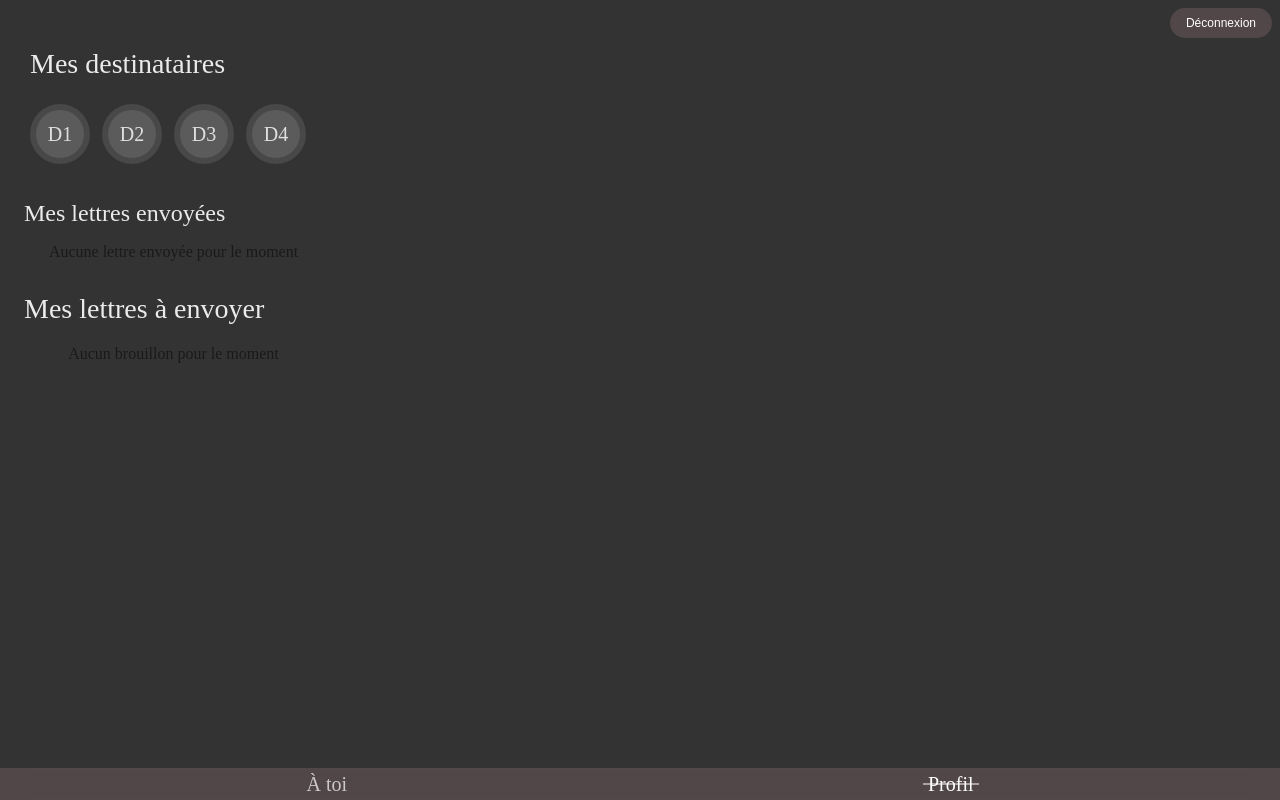
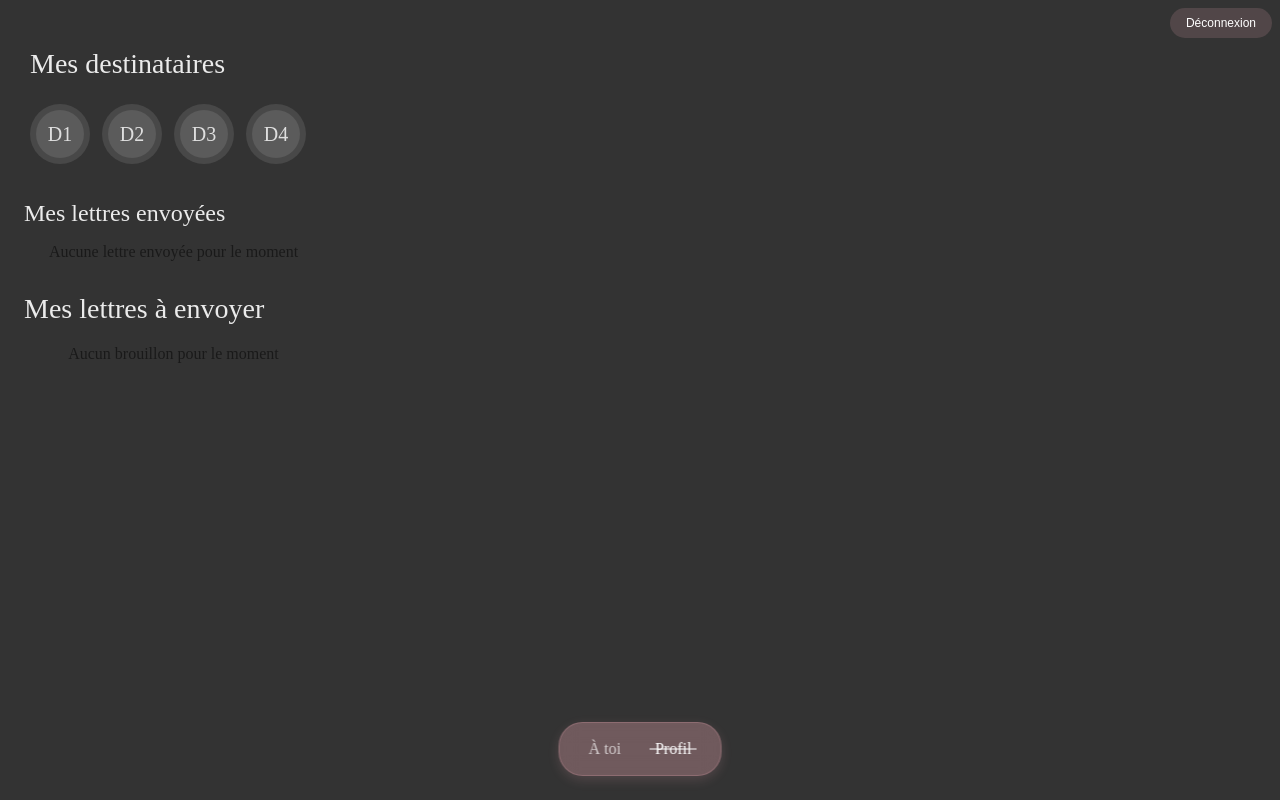
Before and after one commit to itsm4/checkpoint-letter, a React (Vite) app in the folder client/: page /profile in a window 1280 px wide. Built offline with nearby package versions, Linux system fonts and the light colour scheme.

Commit message:
style: style navbar

```diff
--- a/client/src/styles/ForYou.css
+++ b/client/src/styles/ForYou.css
@@ -9,6 +9,7 @@
   color: #ffffff;
   position: relative;
   overflow-x: hidden;
+  padding-bottom: 80px; /* Espace pour la navbar */
 }
 
 .letters-list {
--- a/client/src/styles/FutureMe.css
+++ b/client/src/styles/FutureMe.css
@@ -9,6 +9,7 @@
   color: #ffffff;
   position: relative;
   overflow: hidden;
+  padding-bottom: 80px; /* Espace pour la navbar */
 }
 
 .letters-list {
--- a/client/src/styles/NavBar.css
+++ b/client/src/styles/NavBar.css
@@ -1,16 +1,19 @@
 .navbar {
   position: fixed;
-  bottom: 0;
-  left: 0;
-  right: 0;
+  bottom: 8px;
+  left: 50%;
+  transform: translateX(-50%);
+  background: rgba(255, 182, 193, 0.3);
+  backdrop-filter: blur(10px);
+  -webkit-backdrop-filter: blur(10px);
+  border-radius: 24px;
+  padding: 8px 16px;
   display: flex;
-  justify-content: space-around;
-  align-items: center;
-  padding: 16px;
-  background: var(--pink-100);
-  backdrop-filter: blur(15px);
-  -webkit-backdrop-filter: blur(15px);
-  z-index: 1000;
+  gap: 24px;
+  z-index: 100;
+  border: 1px solid rgba(255, 182, 193, 0.2);
+  box-shadow: 0 4px 12px rgba(255, 182, 193, 0.15);
+  margin-bottom: 0;
 }
 
 .navbar-text {
@@ -48,7 +51,8 @@
 /* Ajustement pour iPhone avec safe area */
 @supports (padding: max(0px)) {
   .navbar {
-    padding-bottom: max(16px, env(safe-area-inset-bottom));
+    bottom: max(8px, env(safe-area-inset-bottom));
+    padding-bottom: max(8px, env(safe-area-inset-bottom));
   }
 }
 
@@ -79,11 +83,35 @@
 /* Tablette et Desktop */
 @media (min-width: 768px) {
   .navbar {
-    height: 25px;
-    width: cover;
+    padding: 12px 24px;
+    bottom: 24px;
   }
 
-  .navbar-text {
-    font-size: 20px;
+  .nav-link {
+    font-size: 14px;
+    gap: 6px;
+    padding: 10px;
+  }
+
+  .nav-link svg {
+    width: 24px;
+    height: 24px;
   }
 }
+
+.nav-link {
+  color: rgba(255, 255, 255, 0.8);
+  text-decoration: none;
+  display: flex;
+  flex-direction: column;
+  align-items: center;
+  gap: 4px;
+  font-size: 12px;
+  padding: 8px;
+  transition: all 0.3s ease;
+}
+
+.nav-link:hover {
+  color: #ffffff;
+  transform: translateY(-1px);
+}
--- a/client/src/styles/Profile.css
+++ b/client/src/styles/Profile.css
@@ -7,6 +7,7 @@
   color: #ffffff;
   position: relative;
   overflow: hidden;
+  padding-bottom: 80px; /* Espace pour la navbar */
 }
 
 .logout-button {
@@ -163,6 +164,7 @@ h2 {
 @media (min-width: 768px) {
   .profile-container {
     padding: 0;
+    padding-bottom: 100px; /* Un peu plus d'espace sur desktop */
   }
 
   .letters-grid {
@@ -204,3 +206,17 @@ h2 {
     text-align: center;
   }
 }
+
+/* Pour les écrans plus larges */
+@media (min-width: 768px) {
+  .profile-container {
+    padding-bottom: 100px; /* Un peu plus d'espace sur desktop */
+  }
+}
+
+/* Ajustement pour iPhone avec safe area */
+@supports (padding: max(0px)) {
+  .profile-container {
+    padding-bottom: max(80px, calc(80px + env(safe-area-inset-bottom)));
+  }
+}
```
